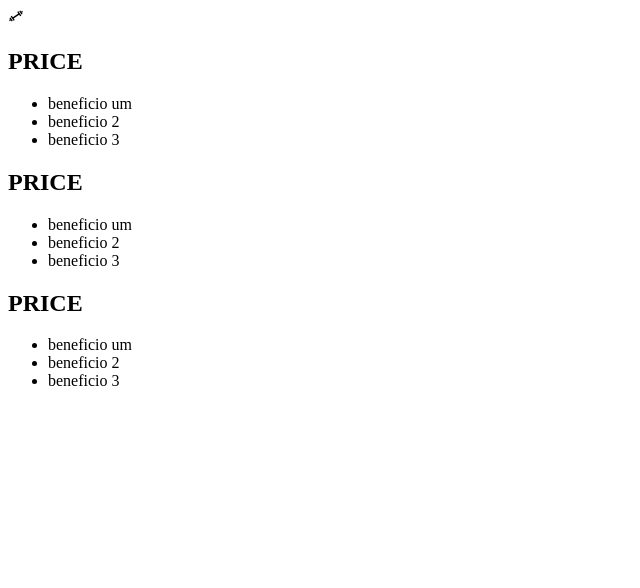
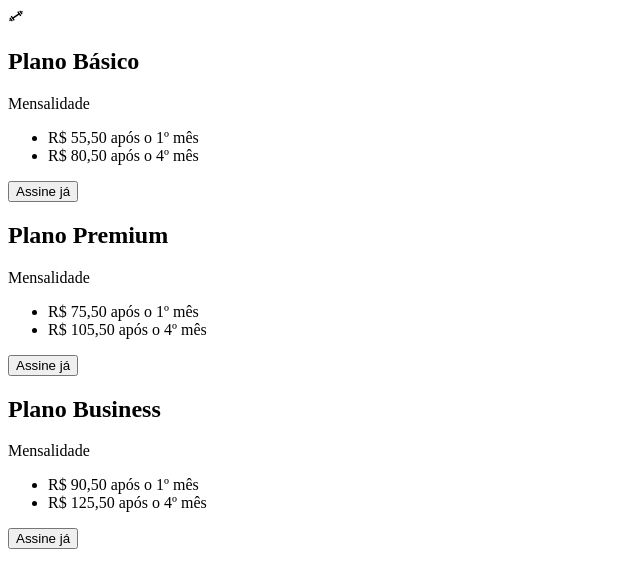
Before and after one commit to matheus-sousa1/GYM, a React (Create React App) app: page /plans in a window 1280 px wide. Shown: the top 588 px of the page, without its empty margins (0-640 px from the left). Built offline with nearby package versions, Linux system fonts and the light colour scheme.

Commit message:
finalizado base para planos

```diff
--- a/src/components/pages/plans.js
+++ b/src/components/pages/plans.js
@@ -8,28 +8,31 @@ function Plans() {
     <div className='container-plans'>
       <CgGym/>
       <div className='plans'>
-       <h2>PRICE</h2>
+       <h2>Plano Básico</h2>
+       <p>Mensalidade</p>
        <ul>
-        <li>beneficio um</li>
-        <li>beneficio 2</li>
-        <li>beneficio 3</li>
+        <li>R$ 55,50 após o 1º mês</li>
+        <li>R$ 80,50 após o 4º mês</li>
        </ul>
+       <button>Assine já</button>
       </div>
       <div className='plans'>
-       <h2>PRICE</h2>
+       <h2>Plano Premium</h2>
+       <p>Mensalidade</p>
        <ul>
-        <li>beneficio um</li>
-        <li>beneficio 2</li>
-        <li>beneficio 3</li>
+        <li>R$ 75,50 após o 1º mês</li>
+        <li>R$ 105,50 após o 4º mês</li>
        </ul>
+       <button>Assine já</button>
       </div>
       <div className='plans'>
-       <h2>PRICE</h2>
+       <h2>Plano Business</h2>
+       <p>Mensalidade</p>
        <ul>
-        <li>beneficio um</li>
-        <li>beneficio 2</li>
-        <li>beneficio 3</li>
+        <li>R$ 90,50 após o 1º mês</li>
+        <li>R$ 125,50 após o 4º mês</li>
        </ul>
+       <button>Assine já</button>
       </div>
     </div>
   )
```
